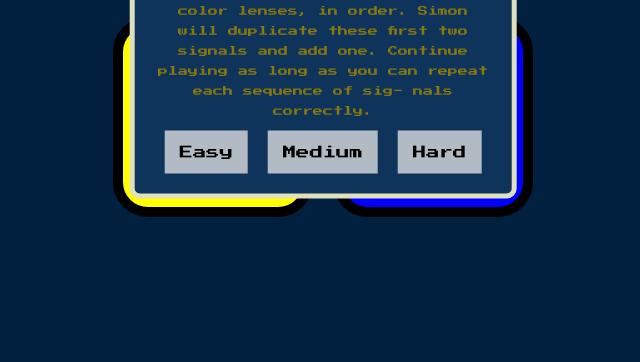
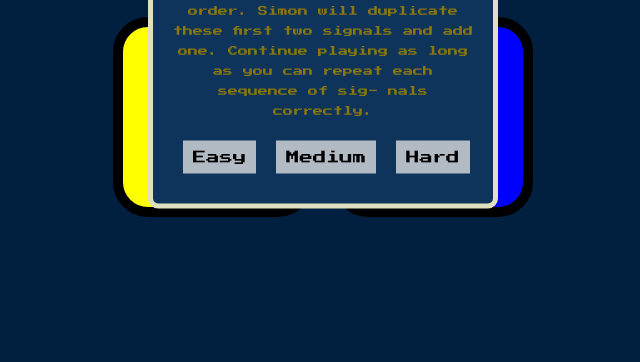
Before and after one commit to thaoktk/simon-game, a plain HTML site: page index.html in a window 1280 px wide. Shown: the part 438-800 px from the top of the page, without its empty margins (317-957 px from the left). Drawn offline with nearby package versions, Linux system fonts and the light colour scheme.

Commit message:
update-4

```diff
--- a/assets/css/style.css
+++ b/assets/css/style.css
@@ -70,7 +70,8 @@ html {
 }
 
 .how-to-play {
-    padding: 20px;
+    max-width: 350px;
+    padding: 10px 20px;
     position: absolute;
     z-index: 1;
     top: 50%;
@@ -97,8 +98,8 @@ html {
 .btn-play {
     border: none;
     outline: none;
-    padding: 15px;
-    margin : 0 10px;
+    padding: 10px;
+    margin : 10px 10px 20px 10px;
     background-color: #b2bac4;
     font-family: 'Press Start 2P', cursive;
 }
```
Also changed, not shown: main.js (+5 -2 lines).
